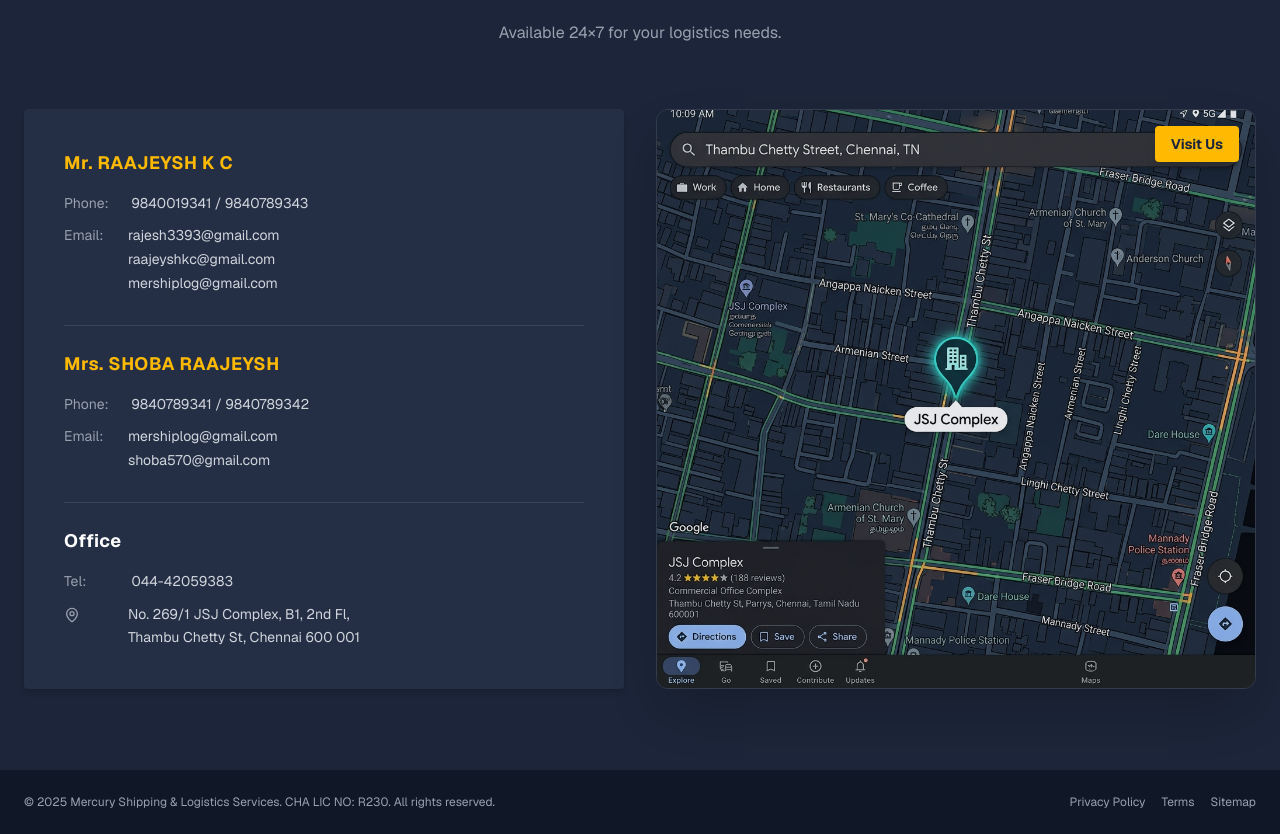
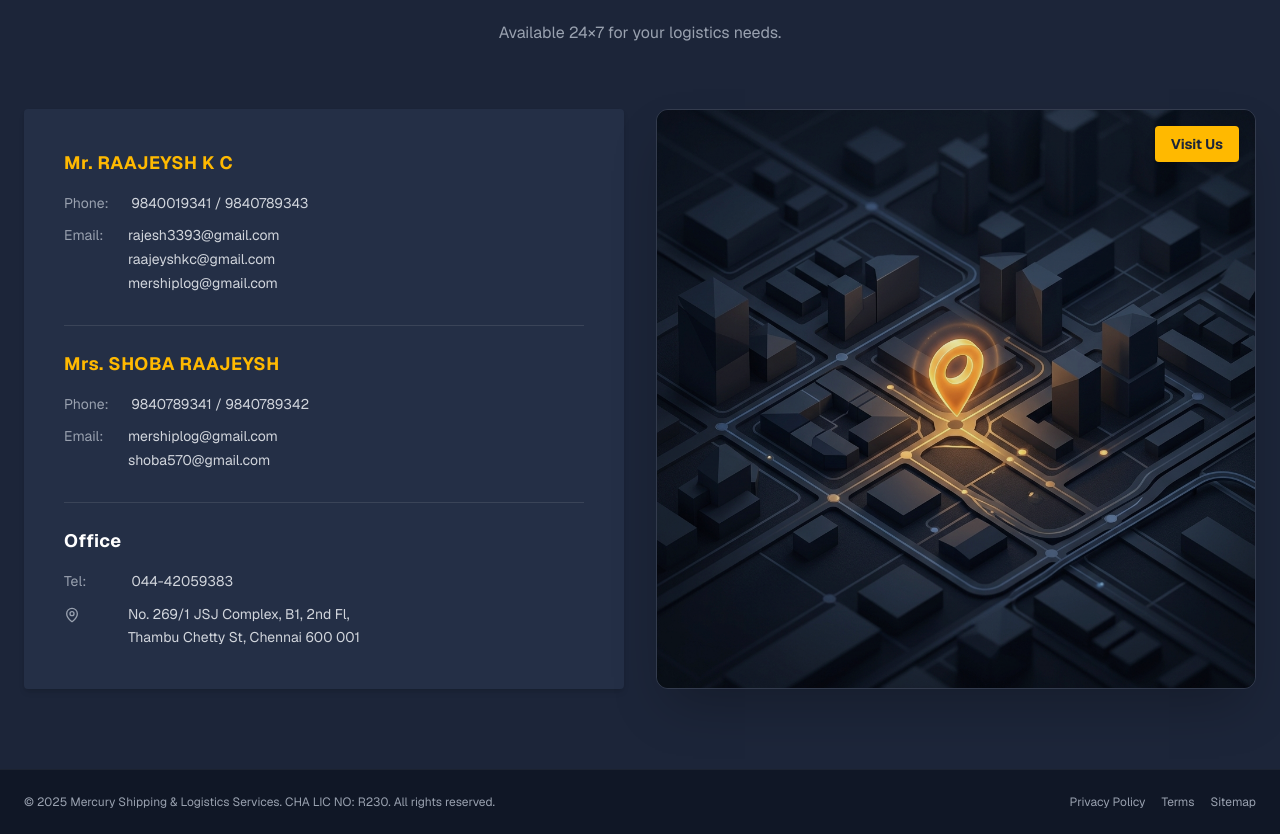
Before and after one commit to akasshmanikandan/mership, a Next.js app: page / in a window 1280 px wide. Shown: the part 2974-3808 px from the top of the page. Built offline with nearby package versions, Linux system fonts and the light colour scheme.

Commit message:
gmap update

```diff
--- a/app/page.tsx
+++ b/app/page.tsx
@@ -581,7 +581,7 @@
             {/* Google Map Image */}
             <a href="https://www.google.com/maps/dir/?api=1&destination=269%2F1+JSJ+Complex,+Thambu+Chetty+St,+Chennai+600001" target="_blank" rel="noopener noreferrer" className="relative block w-full min-h-[400px] rounded-xl overflow-hidden shadow-2xl group border border-white/10">
               <Image
-                src="/office_location_map.png"
+                src="/modern_office_map.png"
                 alt="Office Location Map Chennai"
                 fill
                 className="object-cover transition-transform duration-1000 group-hover:scale-105"
```
Also changed, not shown: public/modern_office_map.png (added).
